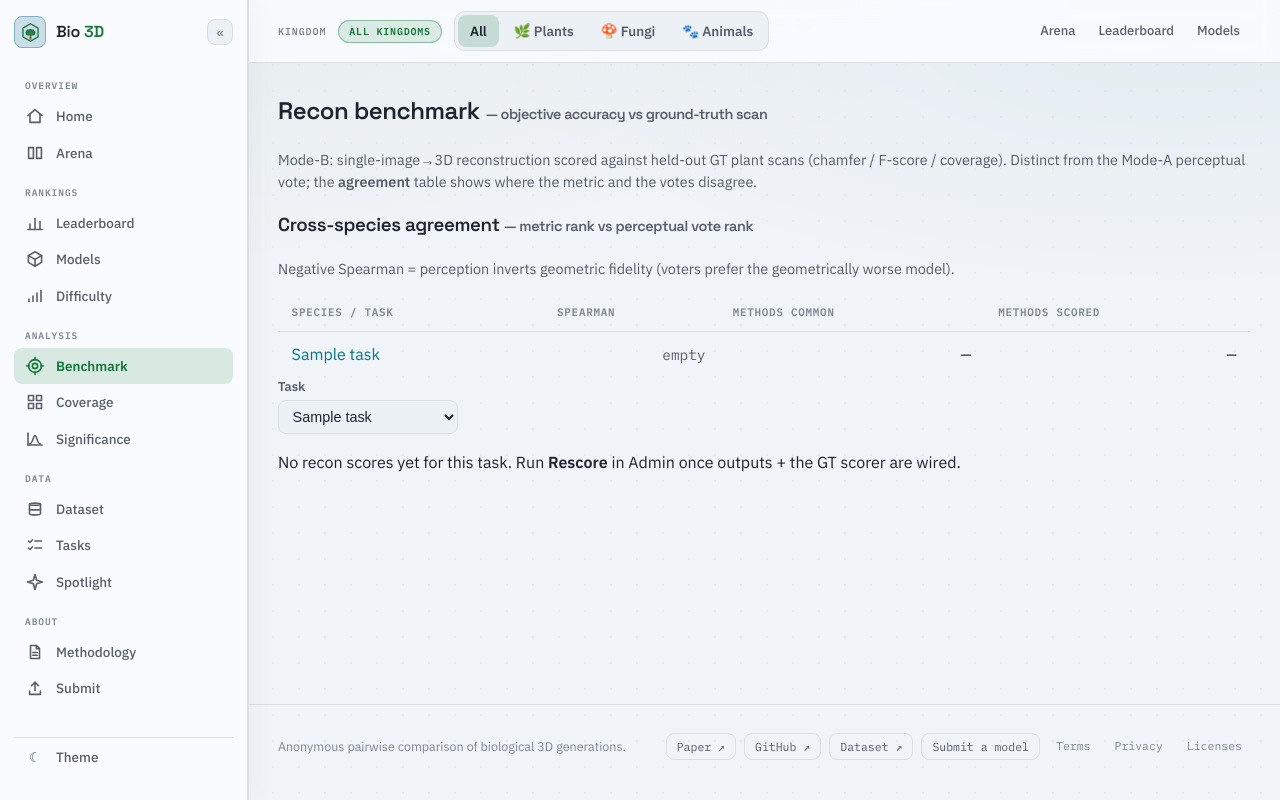
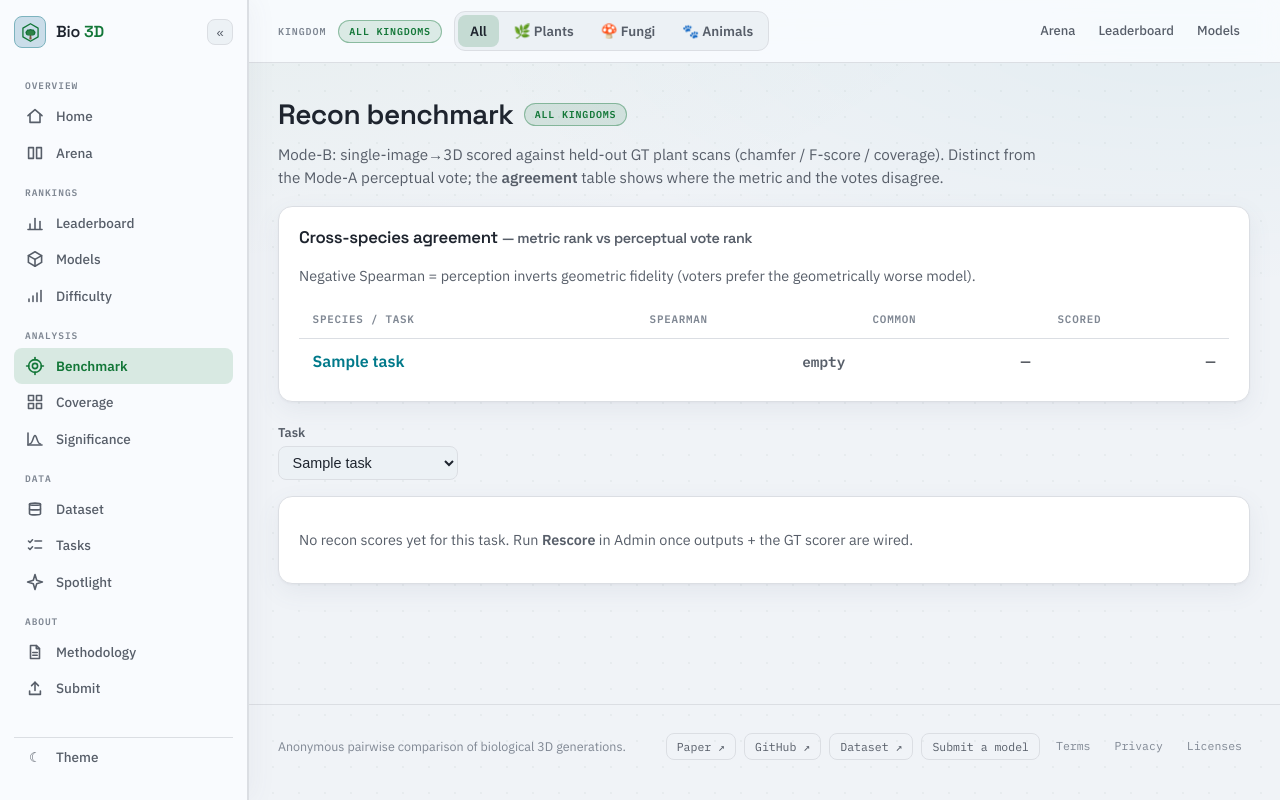
Before and after one commit to musharna/bio3d-arena, a FastAPI app: page /benchmark in a window 1280 px wide. Run offline with FastAPI, Linux system fonts and the light colour scheme; tables that the repository leaves empty hold one stand-in row (values such as "Sample post"); some libraries are stand-ins or nearby versions.

Commit message:
feat(design): re-skin Benchmark page to v2 tokens (task 14)
Restyle app/templates/benchmark.html + app/static/style.css to the OKLCH v2
design system: b3d-page-head/lede + scope pill for the H1, .bm-panel card
wrapping (cross-species agreement, dual inspect viewer, baseline results,
vote<->metric agreement), .ranktable-wrap for horizontal-scroll safety,
colored +/- Spearman (--win/--bad), PASS/FAIL verdict pills (flag-ok/
flag-shape), and a --win top-border on the GT viewer pane.

Inline dual-viewer mount script preserved verbatim (ids #recon-slot,
#ref-slot, #recon-pick, #recon-name; viewer_outputs/reference tojson
contract; window.Bio3DViewer.mount calls) — only surrounding markup/CSS
classes changed. Every Jinja context var kept (cross_species, tasks,
task_id, board, confounds, agree, viewer_outputs, reference,
vote_category).

Co-Authored-By: Claude Opus 4.8 <noreply@anthropic.com>
Claude-Session: https://claude.ai/code/session_01RBu1Gn6emZ3cNwmeYBXvrU

```diff
--- a/app/static/style.css
+++ b/app/static/style.css
@@ -967,6 +967,49 @@ kbd {
   color: var(--muted);
   font-weight: 400;
 }
+
+/* === Benchmark (Task 14) — card-wrapped sections on shared .ranktable/.diff-panel
+   tokens; the GT pane gets an accent top-border so it reads as "ground truth"
+   without duplicating the "Held-out GT scan" label text. === */
+.bm-panel {
+  background: var(--panel);
+  border: 1px solid var(--border);
+  border-radius: var(--r-card);
+  box-shadow: var(--shadowCard);
+  padding: 1.1rem 1.25rem;
+  margin: 0 0 1.3rem;
+}
+.bm-panel h3 {
+  margin: 0 0 0.4rem;
+  font-size: 1.05rem;
+}
+.bm-pick {
+  display: flex;
+  flex-direction: column;
+  gap: 0.25rem;
+  font-size: 0.8rem;
+  font-weight: 600;
+  margin-bottom: 0.6rem;
+}
+.bm-pick select {
+  background: var(--panel2);
+  border: 1px solid var(--border);
+  border-radius: 8px;
+  color: var(--text);
+  padding: 0.45rem 0.6rem;
+  font-size: 0.9rem;
+  min-width: 220px;
+}
+.recon-pane-gt {
+  border-top: 3px solid var(--win);
+}
+/* Cross-species agreement — colored ± Spearman (mono via td.num already) */
+.bm-pos {
+  color: var(--win);
+}
+.bm-neg {
+  color: var(--bad);
+}
 @media (max-width: 720px) {
   .recon-compare {
     grid-template-columns: 1fr;
--- a/app/templates/benchmark.html
+++ b/app/templates/benchmark.html
@@ -1,26 +1,31 @@
 {% extends "base.html" %}
 {% block title %}Benchmark · Bio 3D Arena{% endblock %}
 {% block content %}
-<section class="board">
-  <h2>Recon benchmark <span class="subtle">— objective accuracy vs ground-truth scan</span></h2>
-  <p class="subtle">
-    Mode-B: single-image→3D reconstruction scored against held-out GT plant scans
-    (chamfer / F-score / coverage). Distinct from the Mode-A perceptual vote; the
+<section class="board bm">
+  <header class="b3d-page-head">
+    <h1>Recon benchmark {% include "_scope_pill.html" %}</h1>
+    <p class="b3d-page-lede">
+      Mode-B: single-image→3D scored against held-out GT plant scans (chamfer /
+      F-score / coverage). Distinct from the Mode-A perceptual vote; the
       <b>agreement</b> table shows where the metric and the votes disagree.
     </p>
+  </header>
+
   {% if cross_species %}
+  <div class="bm-panel">
     <h3>Cross-species agreement <span class="subtle">— metric rank vs perceptual vote rank</span></h3>
     <p class="subtle">Negative Spearman = perception inverts geometric fidelity (voters prefer the geometrically worse model).</p>
+    <div class="ranktable-wrap">
       <table class="ranktable">
         <thead>
-      <tr><th>Species / task</th><th>Spearman</th><th>Methods common</th><th>Methods scored</th></tr>
+          <tr><th>Species / task</th><th>Spearman</th><th>Common</th><th>Scored</th></tr>
         </thead>
         <tbody>
           {% for r in cross_species %}
           <tr {% if r.spearman is not none and r.spearman < 0 %}class="row-disagree"{% endif %}>
-        <td><a href="/benchmark?task_id={{ r.task_id }}">{{ r.species }}</a></td>
-        <td class="num">
-          {% if r.spearman is not none %}{{ '%.2f'|format(r.spearman) }}{% else %}
+            <td class="gen"><a href="/benchmark?task_id={{ r.task_id }}">{{ r.species }}</a></td>
+            <td class="num strong{% if r.spearman is not none %}{{ ' bm-pos' if r.spearman >= 0 else ' bm-neg' }}{% endif %}">
+              {% if r.spearman is not none %}{{ '%+.2f'|format(r.spearman) }}{% else %}
               <span class="subtle">{{ r.status }}</span>{% endif %}
             </td>
             <td class="num">{{ r.n_common if r.n_common else '—' }}</td>
@@ -29,6 +34,8 @@
           {% endfor %}
         </tbody>
       </table>
+    </div>
+  </div>
   {% endif %}
 
   <form class="filter-row" method="get" action="/benchmark">
@@ -42,8 +49,9 @@
   </form>
 
   {% if viewer_outputs %}
+  <div class="bm-panel">
     <h3>Inspect <span class="subtle">— reconstruction vs reference</span></h3>
-  <label class="subtle">Method
+    <label class="bm-pick subtle">Method
       <select id="recon-pick"></select>
     </label>
     <div class="recon-compare">
@@ -54,7 +62,7 @@
         </div>
         <div class="viewer-slot" id="recon-slot"></div>
       </div>
-    <div class="recon-pane">
+      <div class="recon-pane recon-pane-gt">
         <div class="model-label">
           {% if reference and reference.is_gt %}Held-out GT scan <span class="fmt-chip">real plant</span>
           {% else %}Reference{% endif %}
@@ -90,11 +98,13 @@
         }
       })();
     </script>
+  </div>
   {% endif %}
 
   {% if board %}
+  <div class="bm-panel">
+    <h3>Baseline results <span class="subtle">— {{ board|length }} baseline{{ 's' if board|length != 1 else '' }}</span></h3>
     <p class="subtle pilot-note">
-    <b>Pilot — {{ board|length }} baseline{{ 's' if board|length != 1 else '' }}</b>
       ({% for r in board %}{{ r.generator }}{{ ', ' if not loop.last else '' }}{% endfor %}).
       Toward the Plant Methods 2025 six (≥4-method ideal); roster expansion (One2345++ / Direct3D /
       Unique3D) ongoing. Chamfer is the mean over a method's recons; ± is the std across them.
@@ -104,6 +114,7 @@
       declared structure). A plant can score well on one and poorly on the other; an organ
       fidelity of 0.00 is a real structural gap (a valid finding), not an error.
     </p>
+    <div class="ranktable-wrap">
       <table class="ranktable">
         <thead>
           <tr>
@@ -126,19 +137,24 @@
               {%- if r.organ_fidelity is not none %}{{ '%.2f'|format(r.organ_fidelity) }}
               {%- elif r.organ_note %}— <span class="subtle">N/A</span>
               {%- else %}—{% endif %}</td>
-        <td>{{ r.species_verdict or '—' }}</td>
+            <td>{% if r.species_verdict == 'PASS' %}<span class="flag flag-ok">PASS</span>
+              {%- elif r.species_verdict == 'FAIL' %}<span class="flag flag-shape">FAIL</span>
+              {%- else %}—{% endif %}</td>
             <td class="num">{{ '%.3f–%.3f'|format(r.gt_band[0], r.gt_band[1]) if r.gt_band[0] is not none else '—' }}</td>
           </tr>
           {% endfor %}
         </tbody>
       </table>
+    </div>
     {% if confounds %}
     <p class="subtle confound-note">
       Scored with: n_points {{ confounds.point_count or '—' }} · τ {{ confounds.tau or '—' }} ·
       metric {{ confounds.scorer_version or '—' }} · GT {{ (confounds.gt_version_hash or '')[:12] }}…
     </p>
     {% endif %}
+  </div>
 
+  <div class="bm-panel">
     <h3>Vote ↔ metric agreement
       {% if agree.status == 'ok' %}
       <span class="subtle">— Spearman {{ '%.2f'|format(agree.spearman) if agree.spearman is not none else 'n/a' }}
@@ -156,6 +172,7 @@
     <p class="subtle">Need ≥2 scored methods on this task to compute agreement.</p>
     {% endif %}
     {% if agree.rows %}
+    <div class="ranktable-wrap">
       <table class="ranktable">
         <thead><tr><th>Method</th><th>Metric rank</th><th>Vote rank</th></tr></thead>
         <tbody>
@@ -169,9 +186,13 @@
           {% endfor %}
         </tbody>
       </table>
+    </div>
     {% endif %}
+  </div>
   {% else %}
-  <p>No recon scores yet for this task. Run <b>Rescore</b> in Admin once outputs + the GT scorer are wired.</p>
+  <div class="bm-panel">
+    <p class="subtle">No recon scores yet for this task. Run <b>Rescore</b> in Admin once outputs + the GT scorer are wired.</p>
+  </div>
   {% endif %}
 </section>
 {% endblock %}
```
Lines whose indentation alone changed are shown as unchanged.
